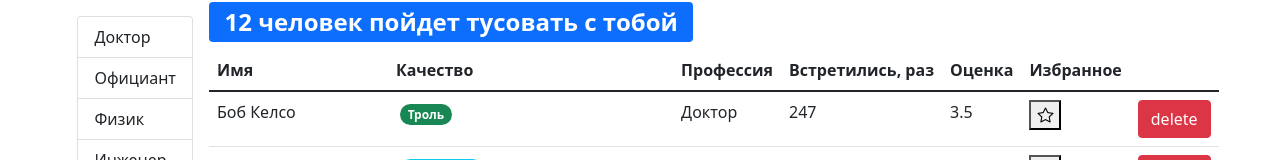
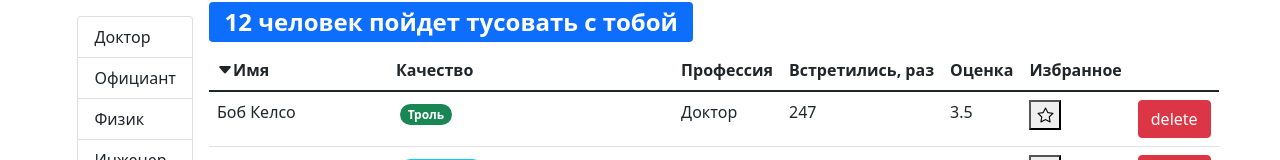
Before and after one commit to herou3/company-table, a React (Create React App) app: page / in a window 1280 px wide. Shown: the top 160 px of the page. Built offline with nearby package versions, Linux system fonts and the light colour scheme.

Commit message:
- Added icon for sorting

```diff
--- a/src/app.jsx
+++ b/src/app.jsx
@@ -1,44 +1,8 @@
-import React, { useEffect, useState } from "react"
-import api from "../src/api"
+import React from "react"
 import Users from "./components/users"
 
 const App = () => {
-  const [users, setUsers] = useState()
-
-  useEffect(() => {
-    console.log("Send request")
-    api.users.fetchAll()
-    api.users.fetchAll().then((data) => setUsers(Object.assign(data)))
-  }, [])
-
-  const handleDelete = (userId) => {
-    setUsers((prevState) => prevState.filter((user) => user._id !== userId))
-  }
-
-  const handleToggleBookMark = (userId) => {
-    setUsers(
-      users.map((user) => {
-        return user._id === userId
-          ? {
-            ...user,
-            bookmark: !user.bookmark
-          }
-          : user
-      })
-    )
-  }
-
-  return (
-    <div>
-      {users && (
-        <Users
-          users={users}
-          onDelete={handleDelete}
-          onToggleBookMark={handleToggleBookMark}
-        />
-      )}
-    </div>
-  )
+  return <Users/>
 }
 
 export default App
--- a/src/components/tableHeader.jsx
+++ b/src/components/table/tableHeader.jsx
@@ -27,6 +27,12 @@ const TableHeader = ({ onSort, selectedSort, columns }) => {
               {...{ role: columns[column].path && "button" }}
               scope="col"
             >
+              {columns[column].path === selectedSort.path
+                ? <i className={selectedSort.order === "asc"
+                  ? "bi bi-caret-down-fill"
+                  : "bi bi-caret-up-fill"}></i>
+                : ""
+              }
               {columns[column].name}
             </th>
           )
--- a/src/components/users.jsx
+++ b/src/components/users.jsx
@@ -1,19 +1,43 @@
 import React, { useState, useEffect } from "react"
 import { paginate } from "../utils/paginate"
 import Pagination from "./pagination"
-import PropTypes from "prop-types"
 import api from "../api"
 import GroupList from "./groupList"
 import SearchStatus from "./searchStatus"
 import UserTable from "./usersTable"
 import _ from "lodash"
 
-const Users = ({ users: allUsers, onDelete, onToggleBookMark }) => {
+const Users = () => {
   const pageSize = 12
   const [currentPage, setCurrentPage] = useState(1)
   const [professions, setProfessions] = useState()
   const [selectedProf, setSelectedProf] = useState()
   const [sortBy, setSortBy] = useState({ path: "name", order: "asc" })
+
+  const [users, setUsers] = useState()
+
+  useEffect(() => {
+    console.log("Send request")
+    api.users.fetchAll()
+    api.users.fetchAll().then((data) => setUsers(Object.assign(data)))
+  }, [])
+
+  const handleDelete = (userId) => {
+    setUsers((prevState) => prevState.filter((user) => user._id !== userId))
+  }
+
+  const handleToggleBookMark = (userId) => {
+    setUsers(
+      users.map((user) => {
+        return user._id === userId
+          ? {
+            ...user,
+            bookmark: !user.bookmark
+          }
+          : user
+      })
+    )
+  }
 
   useEffect(() => {
     api.professions.fetchAll().then((data) => {
@@ -39,12 +63,14 @@ const Users = ({ users: allUsers, onDelete, onToggleBookMark }) => {
   const clearFilters = () => {
     setSelectedProf()
   }
+
+  if (users) {
     const filtredUsers =
       selectedProf && selectedProf._id
-      ? allUsers.filter((user) => {
+        ? users.filter((user) => {
           return user.profession._id === selectedProf._id
         })
-      : allUsers
+        : users
     const count = filtredUsers.length
     const sortedUsers = _.orderBy(filtredUsers, [sortBy.path], [sortBy.order])
     const usersCrop = paginate(sortedUsers, currentPage, pageSize)
@@ -69,8 +95,8 @@ const Users = ({ users: allUsers, onDelete, onToggleBookMark }) => {
               users={usersCrop}
               onSort={handleSort}
               selectedSort={sortBy}
-            onDelete={onDelete}
-            onToggleBookMark={onToggleBookMark}
+              onDelete={handleDelete}
+              onToggleBookMark={handleToggleBookMark}
             />
             <div className="d-flex justify-content-center">
               <Pagination
@@ -85,11 +111,7 @@ const Users = ({ users: allUsers, onDelete, onToggleBookMark }) => {
       </div>
     )
   }
-
-Users.propTypes = {
-  users: PropTypes.array.isRequired,
-  onDelete: PropTypes.func.isRequired,
-  onToggleBookMark: PropTypes.func.isRequired
+  return "loading..."
 }
 
 export default Users
--- a/src/components/usersTable.jsx
+++ b/src/components/usersTable.jsx
@@ -2,7 +2,7 @@ import React from "react"
 import PropTypes from "prop-types"
 import Bookmark from "./bookmark"
 import QualitiesList from "./qualitiesList"
-import Table from "./table"
+import Table from "./table/table"
 // import TableHeader from "./tableHeader"
 // import TableBody from "./tableBody"
 
```
Also changed, not shown: src/components/table/table.jsx (renamed from src/components/table.jsx), src/components/table/tableBody.jsx (renamed from src/components/tableBody.jsx). Lines whose indentation alone changed are shown as unchanged.
